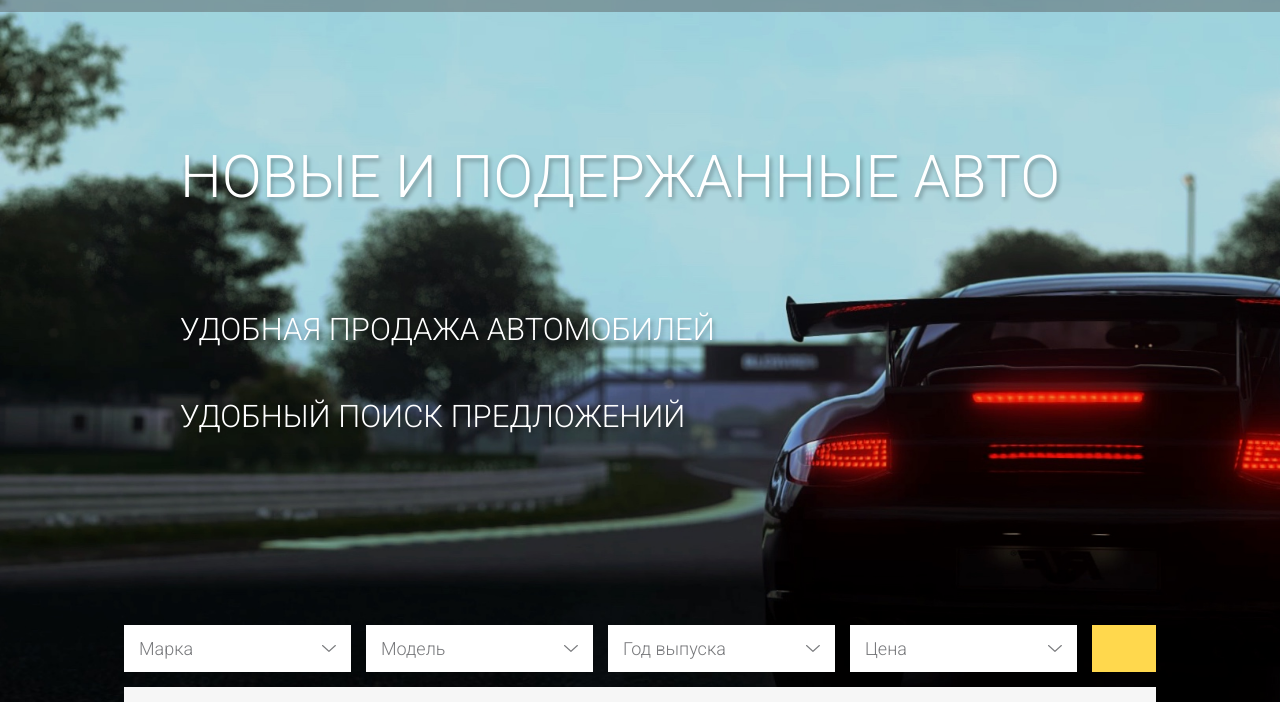
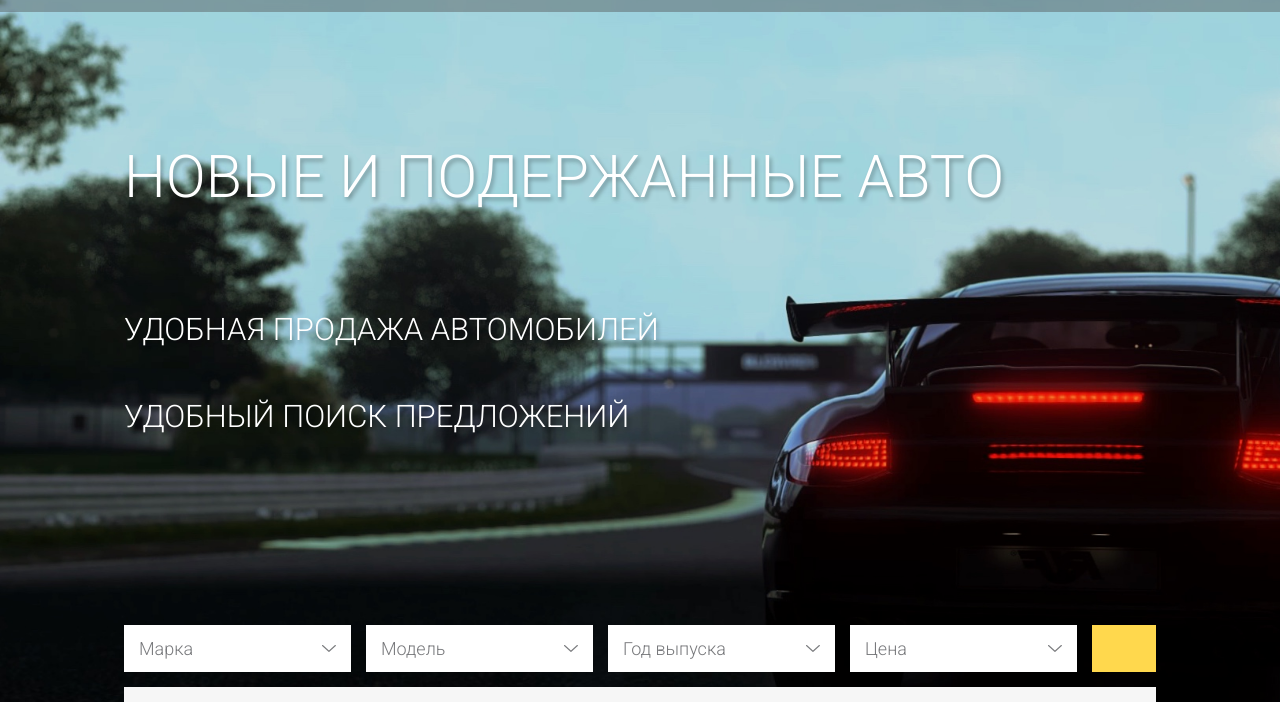
Before and after one commit to unicode256/BUYCAR, a website: page public/index.html in a window 1280 px wide. Shown: the part 98-800 px from the top of the page. Drawn offline with nearby package versions, Linux system fonts and the light colour scheme.

Commit message:
edited heading on main page

```diff
--- a/public/main.css
+++ b/public/main.css
@@ -20,7 +20,7 @@ input {
 .content .header_wrapper {
     text-transform: uppercase;
     color: #fff;
-    padding: 240px 180px;
+    padding: 240px 0;
     background-image: url('img/heading.jpg');
     background-size: cover;
     background-position: left;
@@ -31,12 +31,15 @@ input {
     font-size: 59px;
     font-weight: 300;
     margin-bottom: 100px;
+    width: 1032px;
+    margin: 0 auto 100px auto;
 }
 
 .content .header_wrapper h2 {
     font-size: 31px;
     font-weight: 300;
-    margin-bottom: 50px;
+    width: 1032px;
+    margin: 0 auto 50px auto;
 }
 
 /* heading end */
```
